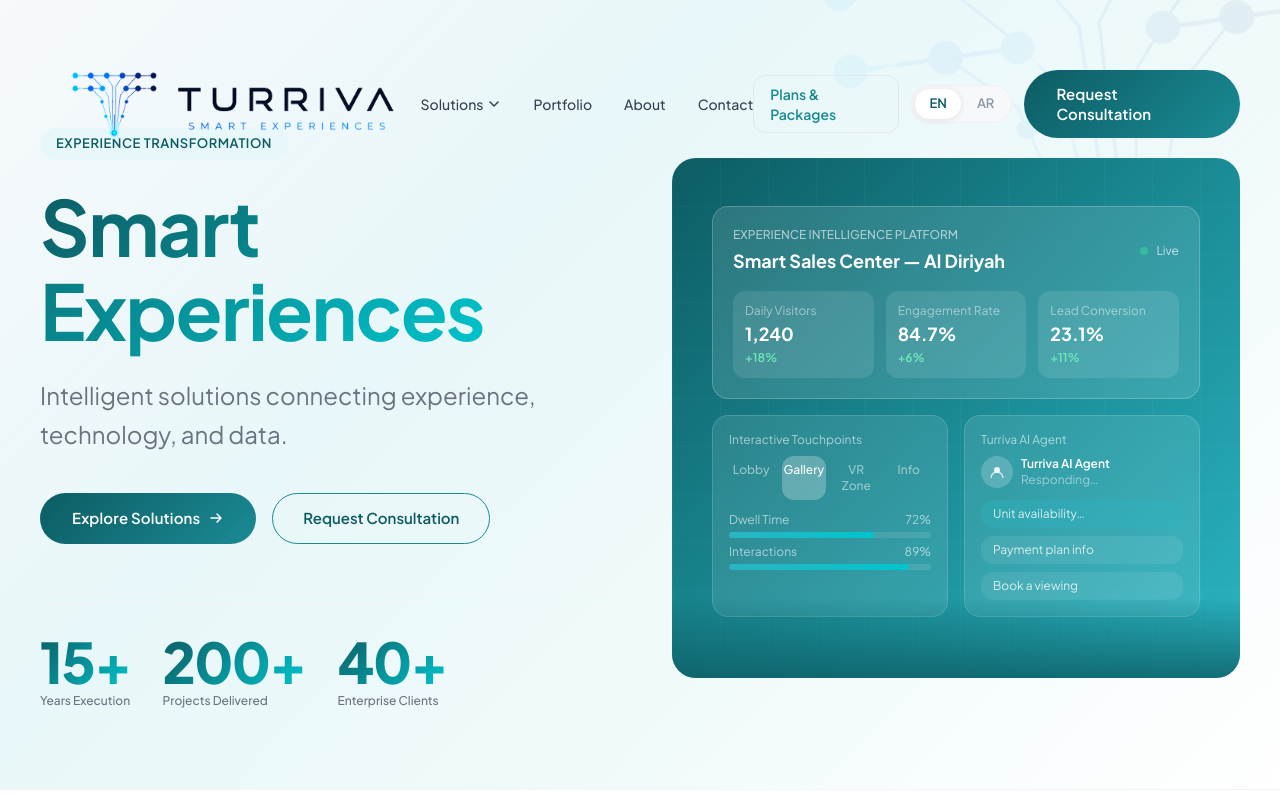
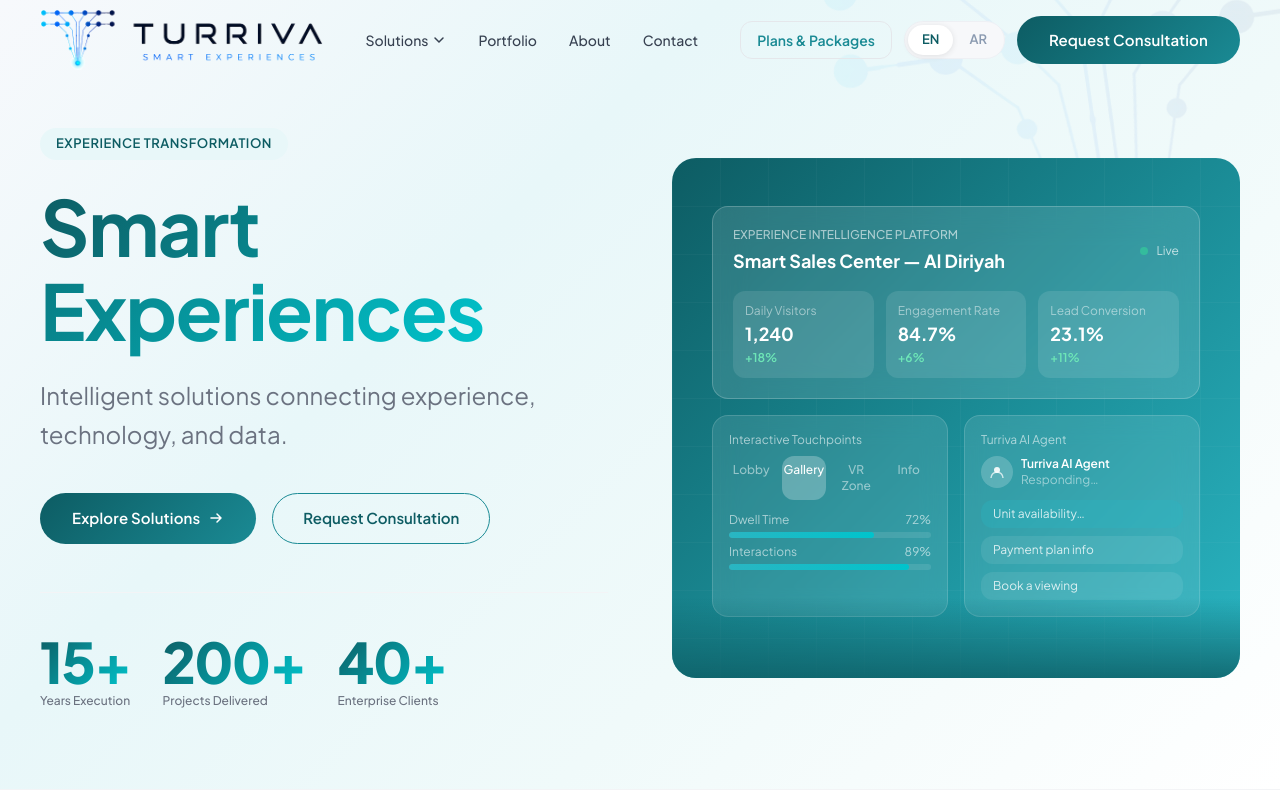
Before and after one commit to meklads/Turriva-AI, a React (Vite) app: page / in a window 1280 px wide. Shown: the top 800 px of the page. Built offline with nearby package versions, Linux system fonts and the light colour scheme.

Commit message:
fix: logo crisp hard-edge PNG (1200x254, no feathering) + 60px height + navbar h-20

```diff
--- a/src/components/layout/Navbar.tsx
+++ b/src/components/layout/Navbar.tsx
@@ -35,14 +35,14 @@
       }`}
     >
       <div className="container-xl">
-        <div className="flex items-center justify-between h-52">
+        <div className="flex items-center justify-between h-20">
           {/* Logo */}
           <Link to="/" className="group" style={{ textDecoration: 'none', display: 'inline-flex' }}>
             <img
               src={turrivaLogo}
               alt="Turriva"
               className="group-hover:scale-105 transition-transform"
-              style={{ height: 180, width: 'auto', maxWidth: 500, imageRendering: 'crisp-edges' }}
+              style={{ height: 60, width: 'auto' }}
             />
           </Link>
 
```
Also changed, not shown: src/assets/turriva-logo.png.
